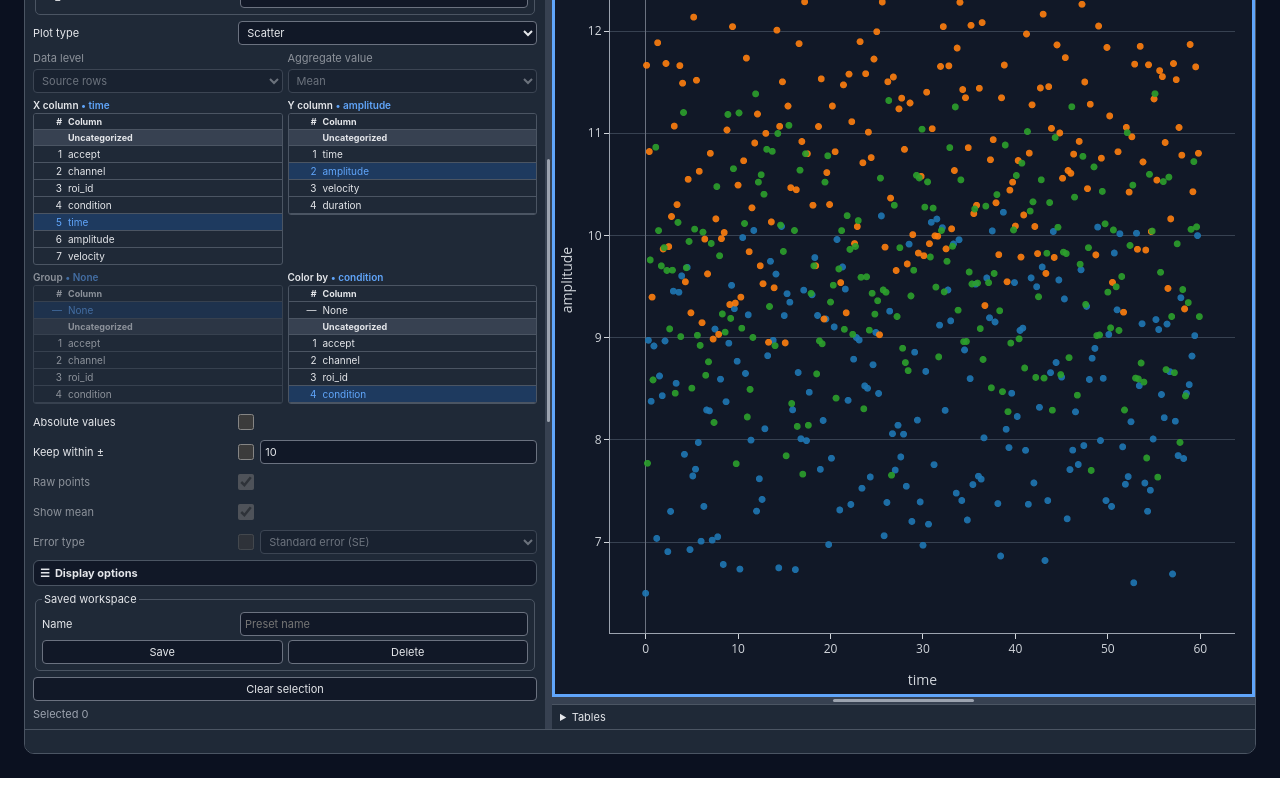
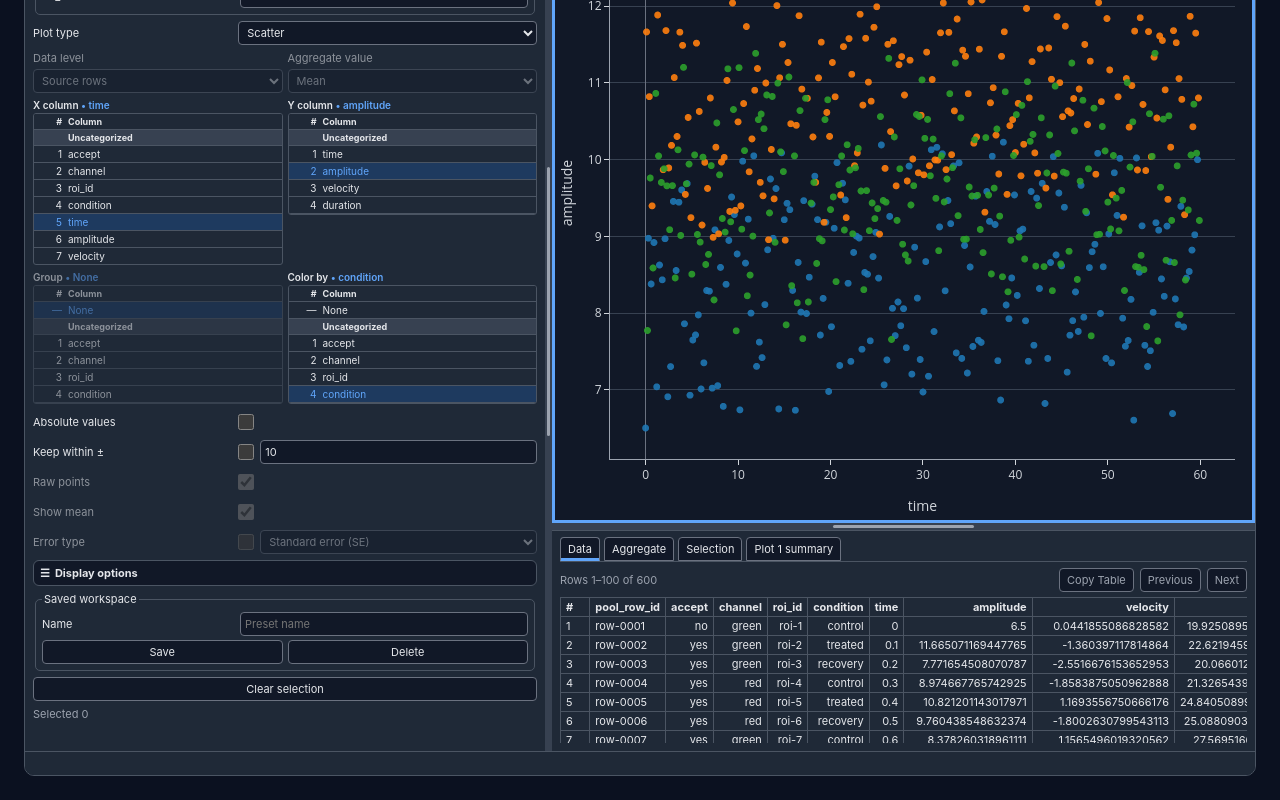
Before and after one commit to mapmanager/mapmanager-web-components, a Vue app in the folder packages/nicepool/: page / in a window 1280 px wide. Shown: the part 263-1063 px from the top of the page. Before the commit the page ends 1041 px from the top, so only its background shows below. Built offline with nearby package versions, Linux system fonts and the light colour scheme.

Commit message:
lost track - not sure

```diff
--- a/packages/nicepool/src/vue/NicePoolWidget.vue
+++ b/packages/nicepool/src/vue/NicePoolWidget.vue
@@ -40,9 +40,9 @@ const maximumControlsWidth = 720
 const controlsWidth = ref(props.controlsCollapsed ? 0 : defaultControlsWidth)
 const expandedControlsWidth = ref(defaultControlsWidth)
 const plotHeight = ref(620)
+const minimumPlotHeight = 80
+const maximumPlotHeight = 1400
 const widgetStatus = ref('')
-const showSummaryPlotState = ref(true)
-const showSummaryRawData = ref(true)
 const activeTableTab = ref<'data' | 'aggregate' | 'selection' | 'summary'>('data')
 let stopPointerResize: (() => void) | null = null
 let statusTimeout: ReturnType<typeof setTimeout> | null = null
@@ -106,7 +106,7 @@ function startResize(axis: 'horizontal' | 'vertical', event: PointerEvent): void
     const position = axis === 'vertical' ? moveEvent.clientX : moveEvent.clientY
     const next = startValue + position - startPosition
     if (axis === 'vertical') setControlsWidth(next)
-    else plotHeight.value = Math.min(1400, Math.max(0, next))
+    else plotHeight.value = Math.min(maximumPlotHeight, Math.max(minimumPlotHeight, next))
   }
   const stop = (): void => {
     window.removeEventListener('pointermove', onMove)
@@ -130,7 +130,7 @@ function resizeWithKeyboard(axis: 'horizontal' | 'vertical', event: KeyboardEven
   }
   if (axis === 'horizontal' && ['ArrowUp', 'ArrowDown'].includes(event.key)) {
     event.preventDefault()
-    plotHeight.value = Math.min(1400, Math.max(0, plotHeight.value + (event.key === 'ArrowDown' ? step : -step)))
+    plotHeight.value = Math.min(maximumPlotHeight, Math.max(minimumPlotHeight, plotHeight.value + (event.key === 'ArrowDown' ? step : -step)))
   }
 }
 
@@ -384,8 +384,8 @@ async function copySummary(): Promise<void> {
   if (!activeSummary.value) return
   try {
     await navigator.clipboard.writeText(formatPlotSummaryToTsv(activeSummary.value, {
-      includeParameters: showSummaryPlotState.value,
-      includeRepresentedRows: showSummaryRawData.value,
+      includeParameters: true,
+      includeRepresentedRows: true,
       xLabel: summaryXLabel.value,
       yLabel: summaryYLabel.value,
       groupLabel: summaryGroupLabel.value,
@@ -499,8 +499,7 @@ onBeforeUnmount(() => {
       </main>
       <main v-else class="nicepool-main"><p class="nicepool-empty">Set a dataset to begin.</p></main>
       <div class="nicepool-splitter nicepool-splitter-horizontal" role="separator" aria-label="Resize plots" aria-orientation="horizontal" tabindex="0" @pointerdown="startResize('horizontal', $event)" @keydown="resizeWithKeyboard('horizontal', $event)" />
-      <details v-if="activeSummary" class="nicepool-summary-panel">
-        <summary>Tables</summary>
+      <section v-if="activeSummary" class="nicepool-summary-panel" aria-label="Tables">
         <div class="nicepool-summary-content">
           <div class="nicepool-table-tabs" role="tablist" aria-label="NicePool tables">
             <button type="button" role="tab" :aria-selected="activeTableTab === 'data'" :class="{ 'nicepool-table-tab-active': activeTableTab === 'data' }" @click="activeTableTab = 'data'">Data</button>
@@ -512,16 +511,15 @@ onBeforeUnmount(() => {
           <NicePoolTable v-else-if="activeTableTab === 'aggregate' && activeAggregate" role="tabpanel" :label="`Plot ${state!.activePlotIndex + 1} aggregate`" :rows="activeAggregate.dataset.rows" :columns="aggregateTableColumns" :row-id-column="activeAggregate.dataset.rowIdColumn" @copied="showCopyStatus" @error="handleActionError" />
           <NicePoolTable v-else-if="activeTableTab === 'selection' && selectionTableDataset" role="tabpanel" label="Selection" :rows="selectedRows" :columns="selectionTableDataset.schema" :row-id-column="selectionTableDataset.rowIdColumn" @copied="showCopyStatus" @error="handleActionError" />
           <div v-else class="nicepool-summary-report" role="tabpanel">
-          <div class="nicepool-summary-actions">
-            <button type="button" @click="copySummary">Copy Summary</button>
-            <label><input v-model="showSummaryPlotState" type="checkbox" /> Plot State</label>
-            <label><input v-model="showSummaryRawData" type="checkbox" /> Raw Data</label>
+          <div class="nicepool-table-pagination">
+            <span>Complete plot report</span>
+            <button type="button" @click="copySummary">Copy Table</button>
+            <button type="button" disabled>Previous</button>
+            <button type="button" disabled>Next</button>
           </div>
           <div class="nicepool-summary-table-scroll" tabindex="0" :aria-label="`Plot ${state!.activePlotIndex + 1} summary data`">
-            <template v-if="showSummaryPlotState">
             <h3>Plot State</h3>
             <table><tbody><tr v-for="(value, key) in activeSummary.parameters" :key="key"><th>{{ key }}</th><td>{{ displaySummaryValue(value) }}</td></tr></tbody></table>
-            </template>
             <h3>Summary</h3>
             <table aria-label="Summary">
               <thead><tr><th v-if="summaryGroupColumn">{{ summaryGroupLabel }}</th><th v-if="summaryColorColumn">{{ summaryColorLabel }}</th><th>Count</th><th>Min</th><th v-if="showsQuartiles">Q1</th><th>Median</th><th v-if="showsQuartiles">Q3</th><th>Max</th><th v-if="showsQuartiles">IQR</th><th>Mean</th><th>SD</th><th>SE</th><th>CV</th></tr></thead>
@@ -536,17 +534,15 @@ onBeforeUnmount(() => {
                 <tbody><tr v-for="(bin, index) in activeSummary.bins" :key="index"><td v-if="summaryGroupColumn">{{ bin.groupValue ?? '' }}</td><td v-if="summaryColorColumn">{{ bin.colorValue ?? '' }}</td><td>{{ displayStatistic(bin.lower) }}</td><td>{{ displayStatistic(bin.upper) }}</td><td>{{ displayStatistic(bin.center) }}</td><td>{{ bin.count }}</td><td>{{ bin.cumulativeCount }}</td><td>{{ displayStatistic(bin.cumulativeProportion) }}</td></tr></tbody>
               </table>
             </template>
-            <template v-if="showSummaryRawData">
             <h3>Raw Data</h3>
             <table aria-label="Raw Data">
               <thead><tr><th>Row ID</th><th>{{ summaryXLabel }}</th><th>{{ summaryYLabel }}</th><th v-if="summaryGroupColumn">{{ summaryGroupLabel }}</th><th v-if="summaryColorColumn">{{ summaryColorLabel }}</th></tr></thead>
               <tbody><tr v-for="row in activeSummary.representedRows" :key="row.rowId"><td>{{ row.rowId }}</td><td>{{ displaySummaryValue(row.x) }}</td><td>{{ displayStatistic(row.y) }}</td><td v-if="summaryGroupColumn">{{ row.groupValue ?? '' }}</td><td v-if="summaryColorColumn">{{ row.colorValue ?? '' }}</td></tr></tbody>
             </table>
-            </template>
           </div>
           </div>
         </div>
-      </details>
+      </section>
     </section>
     <footer class="nicepool-footer" role="status" aria-live="polite">{{ widgetStatus }}</footer>
   </section>
--- a/packages/nicepool/src/vue/widget.css
+++ b/packages/nicepool/src/vue/widget.css
@@ -55,22 +55,16 @@
 .nicepool-splitter-vertical::after { inset: 35% 2px; }
 .nicepool-splitter-horizontal { width: 100%; height: 7px; cursor: row-resize; }
 .nicepool-splitter-horizontal::after { inset: 2px 40%; }
-.nicepool-summary-panel { flex: 0 0 auto; min-height: 0; background: var(--np-controls); border-top: 1px solid var(--np-border); color: var(--np-text); font-size: var(--nicepool-control-font-size); }
-.nicepool-summary-panel[open] { display: grid; flex: 1 1 220px; grid-template-rows: auto minmax(0, 1fr); min-width: 0; min-height: 100px; overflow: hidden; }
-.nicepool-summary-panel > summary { flex: 0 0 auto; padding: 5px 8px; cursor: pointer; user-select: none; }
-.nicepool-summary-content { display: grid; grid-template-rows: auto minmax(0, 1fr); width: 100%; height: 100%; min-width: 0; min-height: 0; box-sizing: border-box; overflow: hidden; padding: 0 8px 8px; }
+.nicepool-summary-panel { display: grid; flex: 1 1 220px; grid-template-rows: minmax(0, 1fr); min-width: 0; min-height: 100px; overflow: hidden; background: var(--np-controls); border-top: 1px solid var(--np-border); color: var(--np-text); font-size: var(--nicepool-control-font-size); }
+.nicepool-summary-content { display: grid; grid-template-rows: auto minmax(0, 1fr); min-width: 0; min-height: 0; box-sizing: border-box; overflow: hidden; padding: 6px 8px 8px; }
 .nicepool-table-tabs { display: flex; gap: 4px; margin-bottom: 6px; border-bottom: 1px solid var(--np-border); }
 .nicepool-table-tabs button, .nicepool-table-pagination button { min-height: 24px; border: 1px solid var(--np-input-border); border-radius: 4px 4px 0 0; padding: 2px 7px; background: var(--np-input); color: inherit; font: inherit; }
 .nicepool-table-tabs .nicepool-table-tab-active { border-bottom-color: var(--np-active); box-shadow: inset 0 -2px var(--np-active); }
 .nicepool-table-pagination { display: flex; align-items: center; justify-content: flex-end; gap: 6px; margin-bottom: 5px; color: var(--np-muted); }
 .nicepool-table-pagination span { margin-right: auto; }
 .nicepool-table-pagination button { border-radius: 4px; }
-.nicepool-summary-actions { display: flex; align-items: center; gap: 8px; margin-bottom: 5px; color: var(--np-muted); }
-.nicepool-summary-actions button { min-height: 24px; border: 1px solid var(--np-input-border); border-radius: 4px; padding: 2px 6px; background: var(--np-input); color: inherit; font: inherit; }
-.nicepool-summary-actions label { display: inline-flex; align-items: center; gap: 4px; }
-.nicepool-summary-actions input { margin: 0; }
-.nicepool-table-view, .nicepool-summary-report { display: grid; grid-template-rows: auto minmax(0, 1fr); width: 100%; height: 100%; min-width: 0; min-height: 0; overflow: hidden; }
-.nicepool-summary-table-scroll { width: 100%; height: 100%; min-width: 0; min-height: 0; overflow: auto; }
+.nicepool-table-view, .nicepool-summary-report { display: grid; grid-template-rows: auto minmax(0, 1fr); min-width: 0; min-height: 0; overflow: hidden; }
+.nicepool-summary-table-scroll { min-width: 0; min-height: 0; overflow: auto; scrollbar-gutter: stable; }
 .nicepool-summary-table-scroll h3 { margin: 7px 0 3px; font-size: inherit; }
 .nicepool-summary-panel table { width: max-content; min-width: 100%; border-collapse: collapse; white-space: nowrap; }
 .nicepool-summary-panel th, .nicepool-summary-panel td { border: 1px solid var(--np-border); padding: 2px 5px; text-align: right; }
@@ -80,16 +74,16 @@ body.nicepool-resizing { cursor: grabbing; user-select: none; }
 .nicepool-footer { grid-column: 1 / -1; min-width: 0; box-sizing: border-box; padding: 4px 8px; border-top: 1px solid var(--np-border); overflow: hidden; color: var(--np-muted); background: var(--np-controls); font-size: var(--nicepool-control-font-size); text-overflow: ellipsis; white-space: nowrap; }
 .nicepool-controls :is(button, input, select):focus,
 .nicepool-preset-bar select:focus,
-.nicepool-summary-panel :is(button, input, summary):focus,
+.nicepool-summary-panel :is(button, input):focus,
 .nicepool-splitter:focus { outline: 1px solid var(--np-active); outline-offset: -1px; }
 @supports selector(:focus-visible) {
   .nicepool-controls :is(button, input, select):focus,
   .nicepool-preset-bar select:focus,
-  .nicepool-summary-panel :is(button, input, summary):focus,
+  .nicepool-summary-panel :is(button, input):focus,
   .nicepool-splitter:focus { outline: none; }
   .nicepool-controls :is(button, input, select):focus-visible,
   .nicepool-preset-bar select:focus-visible,
-  .nicepool-summary-panel :is(button, input, summary):focus-visible,
+  .nicepool-summary-panel :is(button, input):focus-visible,
   .nicepool-splitter:focus-visible { outline: 1px solid var(--np-active); outline-offset: -1px; }
 }
 @media (max-width: 700px) { .nicepool-shell { grid-template-columns: 1fr; grid-template-rows: auto minmax(0, 1fr) 24px; } .nicepool-controls { height: auto; max-height: 440px; border-bottom: 1px solid #cbd5e1; } .nicepool-splitter-vertical { display: none; } .nicepool-plot-region { grid-row: 2; } .nicepool-footer { grid-row: 3; } }
```
Lines whose indentation alone changed are shown as unchanged.
